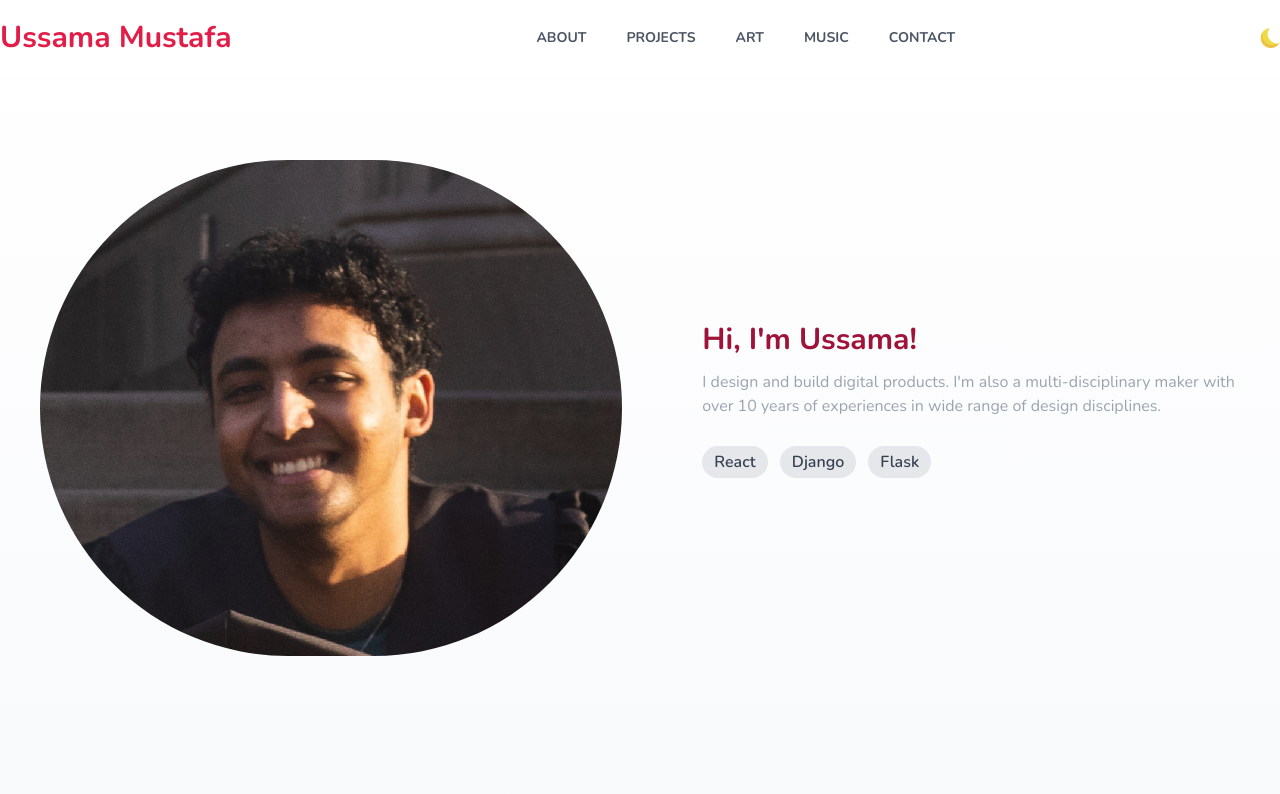
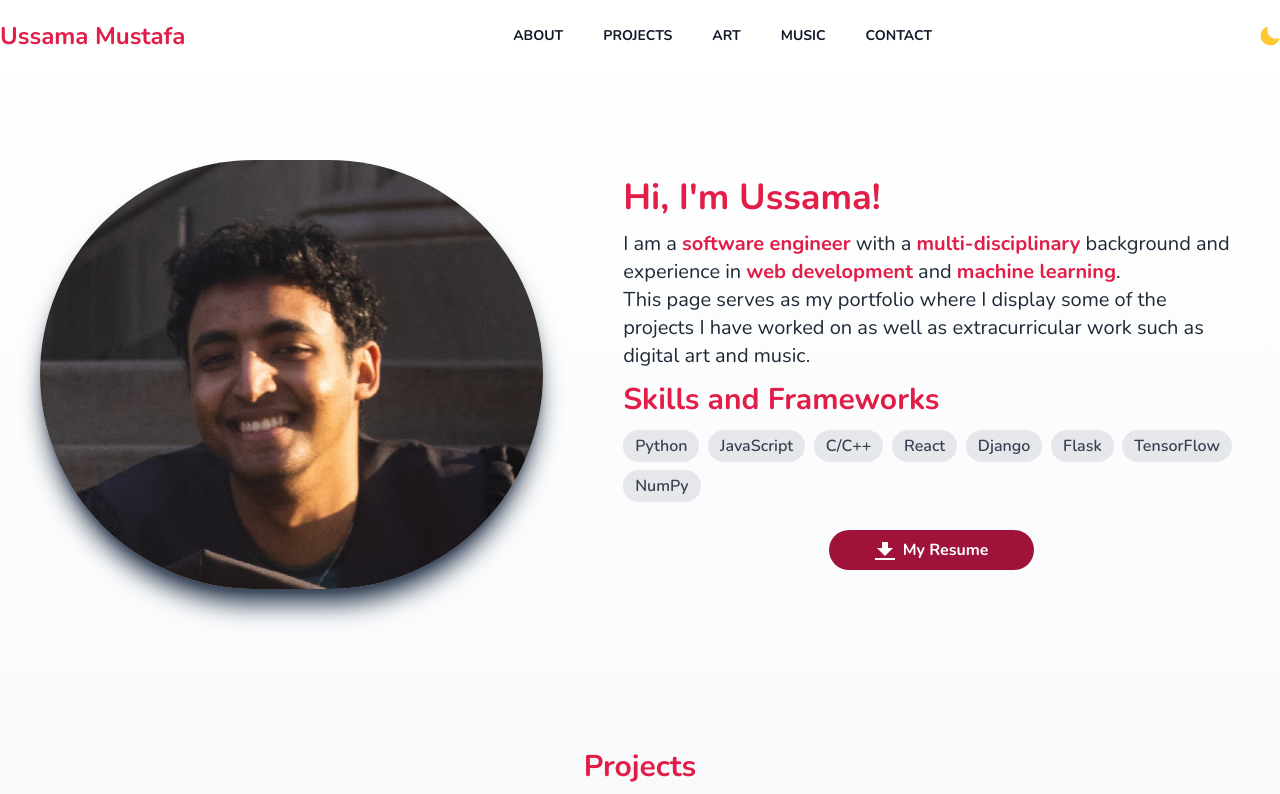
Before and after one commit to Ussarata/personal-portfolio, a website: page index.html in a window 1280 px wide. Shown: the top 794 px of the page. Drawn offline with nearby package versions, Linux system fonts and the light colour scheme.

Commit message:
bunch of changes

```diff
--- a/index.html
+++ b/index.html
@@ -19,60 +19,58 @@
       <nav class="w-full fixed top-0 bg-white z-10 dark:bg-slate-900">
         <div class="container mx-auto py-5 flex items-center justify-between">
           <div class="flex items-center gap-2">
-            <span class="text-3xl font-bold text-rose-600 dark:text-white"
+            <span class="text-2xl font-bold text-rose-600 dark:text-white"
               >Ussama Mustafa</span
             >
           </div>
           <ul
-            class="hidden md:flex space-x-10 text-gray-600 dark:text-gray-100 font-bold text-sm uppercase"
+            class="hidden md:flex space-x-10 text-gray-900 dark:text-gray-100 font-bold text-sm uppercase"
           >
-            <li class="hover:text-gray-500">
+            <li class="hover:text-rose-600">
               <a href="#">About</a>
             </li>
-            <li class="hover:text-gray-500">
+            <li class="hover:text-rose-600">
               <a href="#projects">Projects</a>
             </li>
-            <li class="hover:text-gray-500">
+            <li class="hover:text-rose-600">
               <a href="#art">Art</a>
             </li>
-            <li class="hover:text-gray-500">
+            <li class="hover:text-rose-600">
               <a href="#music">Music</a>
             </li>
-            <li class="hover:text-gray-500">
+            <li class="hover:text-rose-600">
               <a href="#contact">Contact</a>
             </li>
           </ul>
           <img
             id="moon"
-            src="./img/moon.png"
-            class="hidden md:block w-5 cursor-pointer"
+            src="./img/switch.png"
+            class="md:block w-5 cursor-pointer"
             alt=""
           />
           <div id="hamburger" class="space-y-1 md:hidden cursor-pointer z-20">
-            <div class="w-6 h-0.5 bg-black"></div>
-            <div class="w-6 h-0.5 bg-black"></div>
-            <div class="w-6 h-0.5 bg-black"></div>
+            <div class="w-6 h-0.5 bg-black dark:bg-white"></div>
+            <div class="w-6 h-0.5 bg-black dark:bg-white"></div>
+            <div class="w-6 h-0.5 bg-black dark:bg-white"></div>
           </div>
-          <ul
-            id="menu"
-            class="hidden bg-rose-900 absolute left-0 top-0 w-full p-10 rounded-b-3xl space-y-10 text-white text-center"
-          >
+          <ul id="menu" class="hidden bg-gradient-to-r from-slate-600 to-rose-600 absolute left-0 top-0 w-full p-8 rounded-lg rounded-t-none space-y-4 text-white text-center shadow-lg">
             <li>
-              <a id="hLink" href="#">About</a>
+              <a id="hLink" href="#" class="block py-2 px-4 rounded-md hover:bg-slate-700 transition-all">About</a>
             </li>
             <li>
-              <a id="hLink" href="#projects">Projects</a>
+              <a id="hLink" href="#projects" class="block py-2 px-4 rounded-md hover:bg-slate-700 transition-all">Projects</a>
             </li>
             <li>
-              <a id="hLink" href="#art">Art</a>
+              <a id="hLink" href="#art" class="block py-2 px-4 rounded-md hover:bg-slate-700 transition-all">Art</a>
             </li>
             <li>
-              <a id="hLink" href="#music">Music</a>
+              <a id="hLink" href="#music" class="block py-2 px-4 rounded-md hover:bg-slate-700 transition-all">Music</a>
             </li>
             <li>
-              <a id="hLink" href="#contact">Contact</a>
+              <a id="hLink" href="#contact" class="block py-2 px-4 rounded-md hover:bg-slate-700 transition-all">Contact</a>
             </li>
           </ul>
+
         </div>
       </nav>
       <!-- intro content -->
@@ -114,28 +112,37 @@
       >
         <!-- left -->
         <div class="relative">
-          <div class="h-full rounded-full overflow-hidden">
+          <div class="h-full rounded-full overflow-hidden shadow-xl shadow-slate-700">
             <img src="./img/profp.png" alt="" />
           </div>
         </div>
         <!-- right -->
-          <div class="my-auto flex flex-col gap-3">
-          <h1 class=" text-3xl text-rose-800 font-bold">Hi, I'm Ussama!</h1>
-          <!-- <h1 class="text-3xl font-medium dark:text-white">Better Design</h1>
-          <h1 class="text-3xl font-medium dark:text-white">
-            Better Experience
-          </h1> -->
-          <p class="text-gray-400">
-            I design and build digital products. I'm also a multi-disciplinary
-            maker with over 10 years of experiences in wide range of design
-            disciplines.
+        <div class="my-auto mx-auto flex flex-col gap-3">
+          <h1 class="text-3xl md:text-4xl text-rose-600 font-bold">Hi, I'm Ussama!</h1>
+          <p class="text-lg md:text-xl text-gray-800 dark:text-white">
+            I am a <span class="text-rose-600 font-bold">software engineer</span> with a <span class="text-rose-600 font-bold">multi-disciplinary</span> background and experience in <span class="text-rose-600 font-bold">web development</span> and <span class="text-rose-600 font-bold">machine learning</span>.
+            <br>
+            This page serves as my portfolio where I display some of the projects I have worked on as well as extracurricular work such as digital art and music.
           </p>
-          <div class="pt-4 pb-2">
+          <h1 class="text-2xl md:text-3xl text-rose-600 font-bold">Skills and Frameworks</h1>
+          <div class="pb-2 flex flex-wrap justify-between">
+            <span class="inline-block bg-gray-200 rounded-full px-3 py-1 text-base font-semibold text-gray-700 mr-2 mb-2">Python</span>
+            <span class="inline-block bg-gray-200 rounded-full px-3 py-1 text-base font-semibold text-gray-700 mr-2 mb-2">JavaScript</span>
+            <span class="inline-block bg-gray-200 rounded-full px-3 py-1 text-base font-semibold text-gray-700 mr-2 mb-2">C/C++</span>
             <span class="inline-block bg-gray-200 rounded-full px-3 py-1 text-base font-semibold text-gray-700 mr-2 mb-2">React</span>
             <span class="inline-block bg-gray-200 rounded-full px-3 py-1 text-base font-semibold text-gray-700 mr-2 mb-2">Django</span>
             <span class="inline-block bg-gray-200 rounded-full px-3 py-1 text-base font-semibold text-gray-700 mr-2 mb-2">Flask</span>
+            <span class="inline-block bg-gray-200 rounded-full px-3 py-1 text-base font-semibold text-gray-700 mr-2 mb-2">TensorFlow</span>
+            <span class="inline-block bg-gray-200 rounded-full px-3 py-1 text-base font-semibold text-gray-700 mr-2 mb-2">NumPy</span>
           </div>
+          <button onclick="downloadPDF()" class="bg-rose-800 hover:bg-rose-600 transition-all text-white w-full md:w-1/3 font-bold py-2 px-4 rounded-full mx-auto">
+            <div class="inline-flex items-center justify-center">
+              <svg class="fill-current w-4 h-4 md:w-5 md:h-5 mr-2" xmlns="http://www.w3.org/2000/svg" viewBox="0 0 20 20"><path d="M13 8V2H7v6H2l8 8 8-8h-5zM0 18h20v2H0v-2z"/></svg>
+              <span>My Resume</span>
+            </div>
+          </button>
         </div>
+
       </div>
     </div>
     <!-- services -->
@@ -350,25 +357,9 @@
         </form>
       </div>
     </div>
-    <!-- footer -->
-    <!-- <div class="w-full bg-gray-800">
-      <div class="container mx-auto py-5 flex items-center justify-between">
-        <div class="flex items-center gap-2">
-          <img class="w-8" src="./img/logo.png" alt="" />
-          <span class="text-2xl font-bold text-white">Portwind.</span>
-        </div>
-        <span class="hidden md:block font-medium text-white"
-          >© 2022 Portwind. Design with ♥️ by Lama Dev.</span
-        >
-        <div class="flex gap-2">
-          <img class="w-4 cursor-pointer" src="./img/facebook.png" alt="" />
-          <img class="w-4 cursor-pointer" src="./img/instagram.png" alt="" />
-          <img class="w-4 cursor-pointer" src="./img/twitter.png" alt="" />
-          <img class="w-4 cursor-pointer" src="./img/linkedin.png" alt="" />
-        </div>
-      </div>
-    </div> -->
+
     <script src="./app.js"></script>
     <script src="./autotyping.js"></script>
+    <script src="./resume.js"></script>
   </body>
 </html>
--- /dev/null
+++ b/resume.js
@@ -0,0 +1,6 @@
+function downloadPDF() {
+    var link = document.createElement('a');
+    link.href = './Resume - Ussama Mustafa.pdf';
+    link.download = 'resume.pdf';
+    link.click();
+}
```
Also changed, not shown: dist/output.css, img/dots.png (deleted), img/item.png (deleted), img/switch.png (added), img/switch.webp (added), 1 other file.
